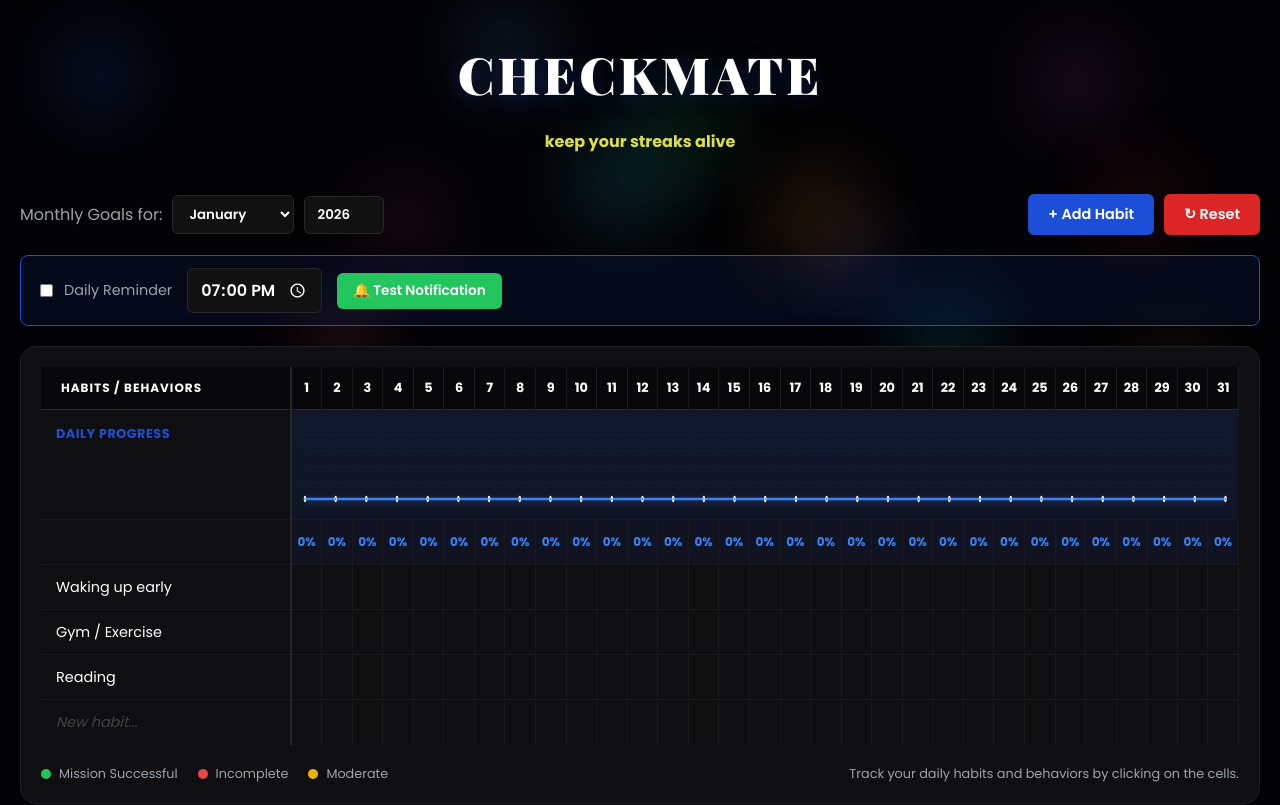
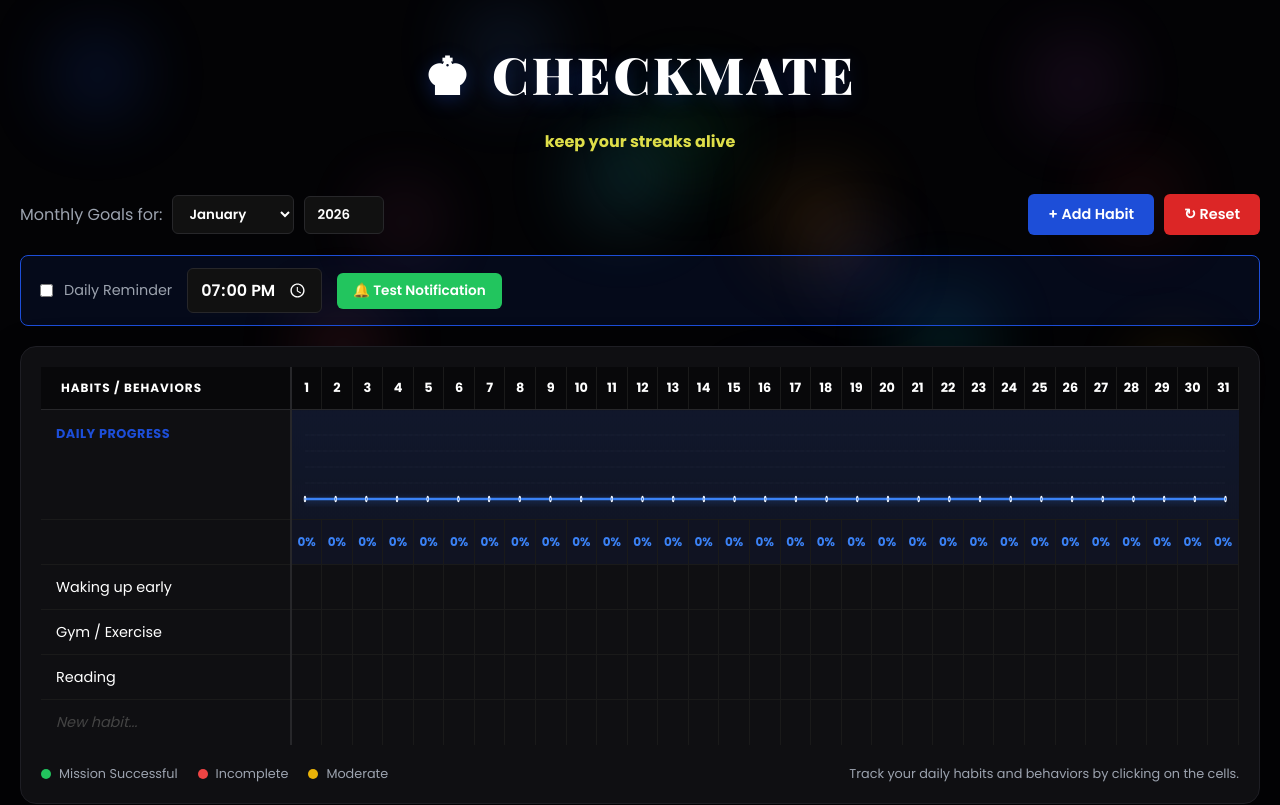
Before and after one commit to Thulasiraman0/Checkmate, a plain HTML site: page Manual/index.html in a window 1280 px wide. Shown: the top 805 px of the page. Drawn offline with nearby package versions, Linux system fonts and the light colour scheme.

Commit message:
Final commit3: Checkmate habit tracker app with graph and logo.

```diff
--- a/Manual/index.html
+++ b/Manual/index.html
@@ -985,7 +985,7 @@
     <div id="app-container">
 
         <header>
-            <h1>Checkmate</h1>
+            <h1>♚ Checkmate</h1>
             <h4 style="color: rgb(222, 222, 73);">keep your streaks alive</h4>
         </header>
 
```
